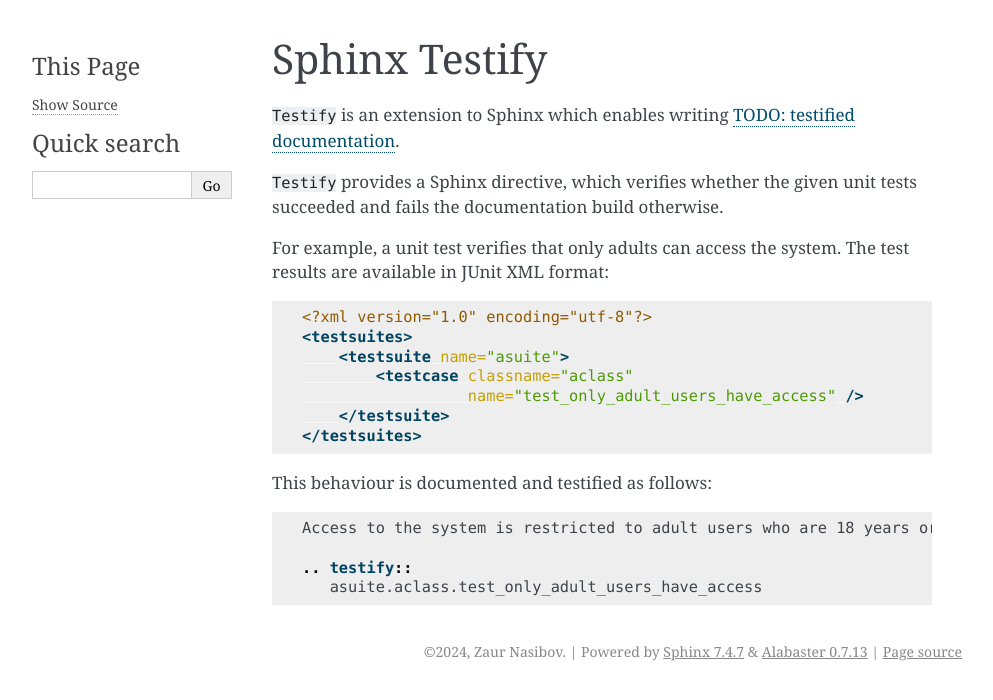
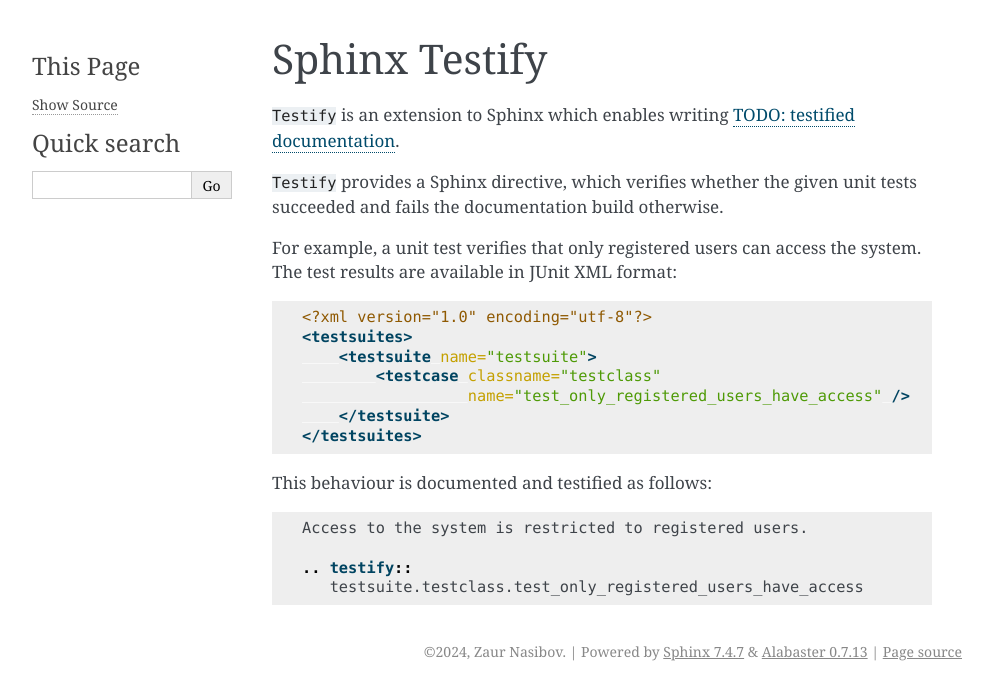
Before and after one commit to BasicWolf/sphinx-testify, a Sphinx documentation site: the page built from docs/source/index.rst, in a window 1280 px wide. Shown: the top 700 px of the page, without its empty margins (148-1141 px from the left). Built offline with Sphinx 7.4.7, drawn with Linux system fonts in a browser that asks for light colours.

Commit message:
Better names for fixture symbols
"asuite" "atest" is generally OK for fixtures, however these are also mentioned in documentation.

```diff
--- a/docs/source/index.rst
+++ b/docs/source/index.rst
@@ -15,16 +15,17 @@
 otherwise.
 
 
-For example, a unit test verifies that only adults can access the system.
+For example, a unit test verifies that only registered users
+can access the system.
 The test results are available in JUnit XML format:
 
 .. code-block:: xml
 
    <?xml version="1.0" encoding="utf-8"?>
    <testsuites>
-       <testsuite name="asuite">
-           <testcase classname="aclass"
-                     name="test_only_adult_users_have_access" />
+       <testsuite name="testsuite">
+           <testcase classname="testclass"
+                     name="test_only_registered_users_have_access" />
        </testsuite>
    </testsuites>
 
@@ -32,10 +33,10 @@
 
 .. code-block:: rest
 
-   Access to the system is restricted to adult users who are 18 years or older.
+   Access to the system is restricted to registered users.
 
    .. testify::
-      asuite.aclass.test_only_adult_users_have_access
+      testsuite.testclass.test_only_registered_users_have_access
 
 
 .. the test names are added to the document as target output comments (e.g. <!-- test_name --> in HTML)
```
Also changed, not shown: 3 other files.
